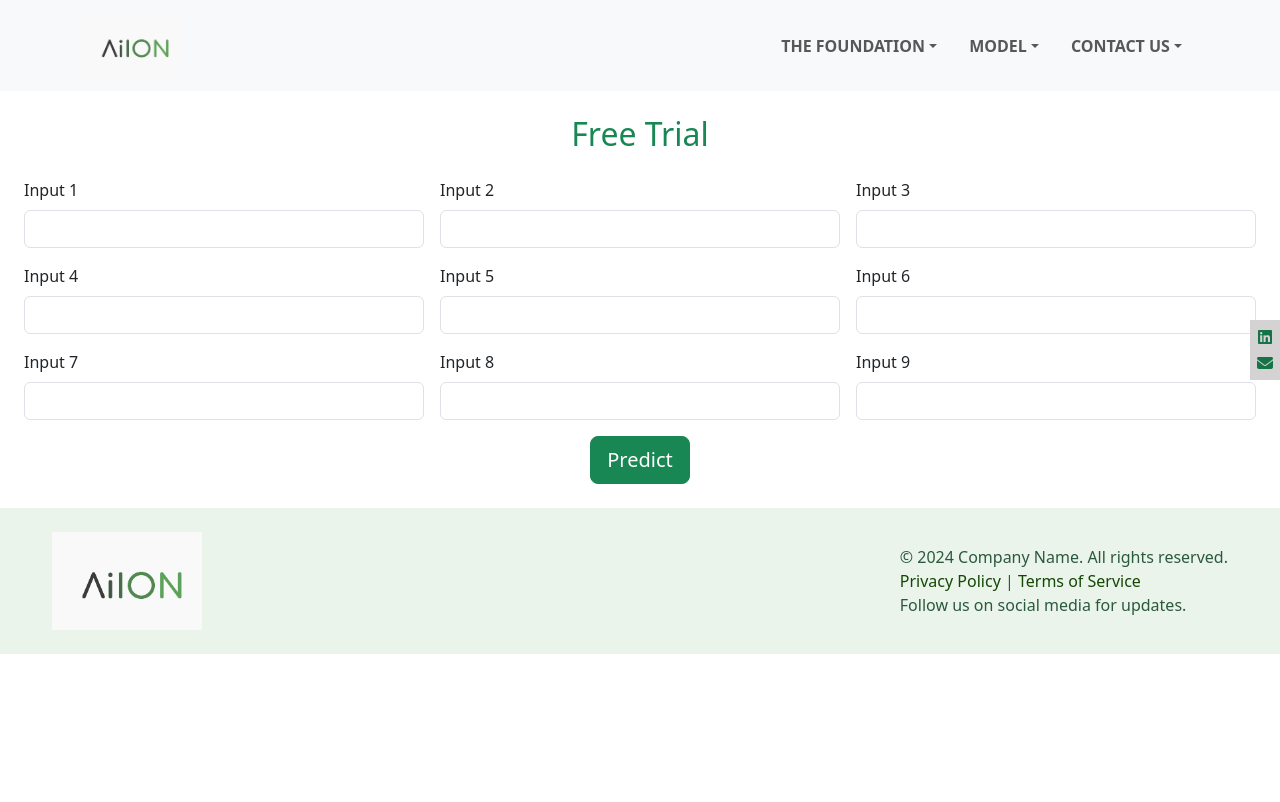
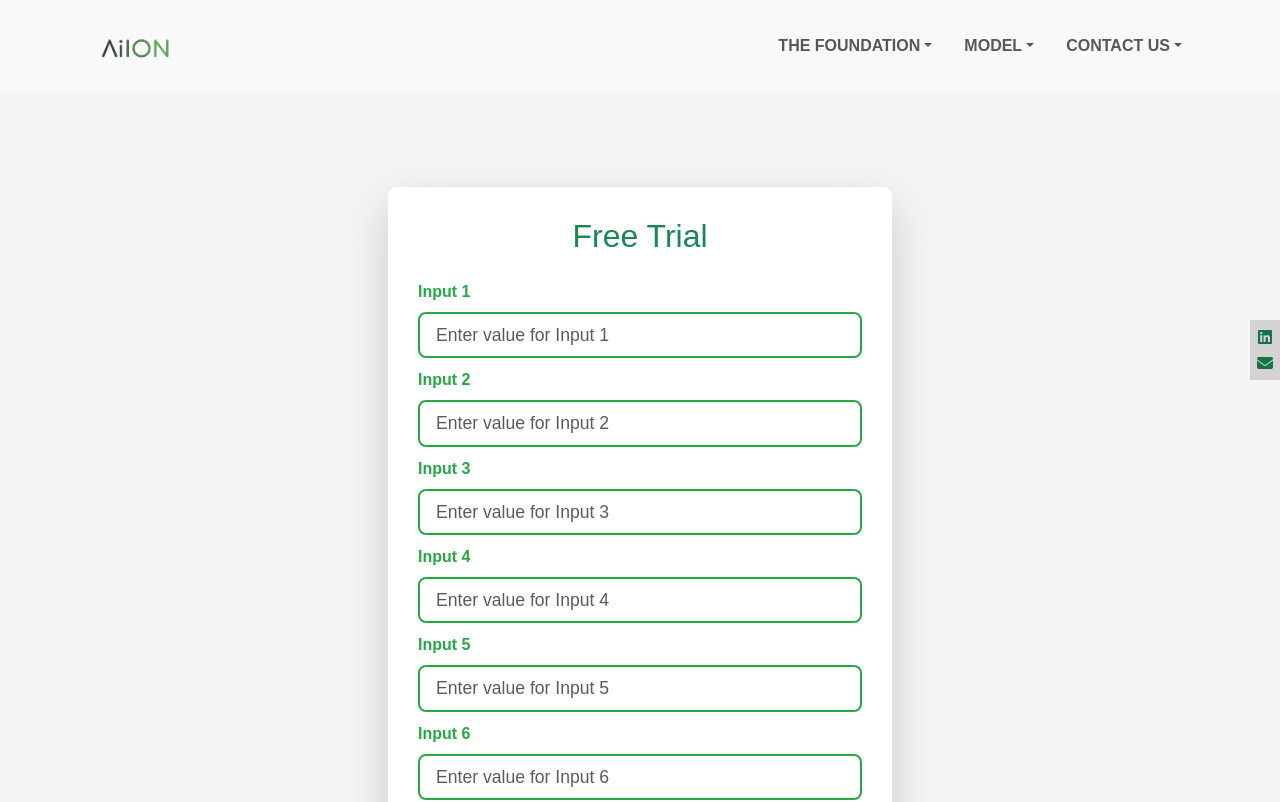
Before and after one commit to Mohabyoussef09/aiion, a React (Vite) app in the folder aiion-project/: page /single in a window 1280 px wide. Shown: the top 802 px of the page. Built offline with nearby package versions, Linux system fonts and the light colour scheme.

Commit message:
single input section updated

```diff
--- a/aiion-project/src/Components/SingleInput/SingleInput.jsx
+++ b/aiion-project/src/Components/SingleInput/SingleInput.jsx
@@ -35,11 +35,13 @@ function SingleInput() {
 
   return (
     <>
-      <div className="form-container">
-        <div className="form-box shadow-lg p-4">
-          <h2 className="mb-4 text-center text-success">Free Trial</h2>
+    <div className="form">
+    <div className="container mt-5 p-5">
+        <div className="card shadow-lg">
+          <div className="card-body">
+            <h2 className="text-center mb-4 text-success">Free Trial</h2>
             <form onSubmit={formik.handleSubmit} className="row g-3">
-            <div className="col-md-4">
+              <div className="form-group">
                 <label htmlFor="input1" className="form-label">
                   Input 1
                 </label>
@@ -49,11 +51,10 @@ function SingleInput() {
                   value={formik.values.a}
                   name="a"
                   type="text"
-                className="form-control"
+                  className="form-control form-control-lg"
                   id="input1"
+                  placeholder={`Enter value for Input 1`}
                 />
-            </div>
-            <div className="col-md-4">
                 <label htmlFor="input2" className="form-label">
                   Input 2
                 </label>
@@ -63,11 +64,10 @@ function SingleInput() {
                   value={formik.values.b}
                   name="b"
                   type="text"
-                className="form-control"
+                  className="form-control form-control-lg"
                   id="input2"
+                  placeholder={`Enter value for Input 2`}
                 />
-            </div>
-            <div className="col-md-4">
                 <label htmlFor="input3" className="form-label">
                   Input 3
                 </label>
@@ -77,11 +77,10 @@ function SingleInput() {
                   value={formik.values.c}
                   name="c"
                   type="text"
-                className="form-control"
+                  className="form-control form-control-lg"
                   id="input3"
+                  placeholder={`Enter value for Input 3`}
                 />
-            </div>
-            <div className="col-md-4">
                 <label htmlFor="input4" className="form-label">
                   Input 4
                 </label>
@@ -91,11 +90,10 @@ function SingleInput() {
                   value={formik.values.d}
                   name="d"
                   type="text"
-                className="form-control"
+                  className="form-control form-control-lg"
                   id="input4"
+                  placeholder={`Enter value for Input 4`}
                 />
-            </div>
-            <div className="col-md-4">
                 <label htmlFor="input5" className="form-label">
                   Input 5
                 </label>
@@ -105,11 +103,10 @@ function SingleInput() {
                   value={formik.values.e}
                   name="e"
                   type="text"
-                className="form-control"
+                  className="form-control form-control-lg"
                   id="input5"
+                  placeholder={`Enter value for Input 5`}
                 />
-            </div>
-            <div className="col-md-4">
                 <label htmlFor="input6" className="form-label">
                   Input 6
                 </label>
@@ -119,11 +116,10 @@ function SingleInput() {
                   value={formik.values.f}
                   name="f"
                   type="text"
-                className="form-control"
+                  className="form-control form-control-lg"
                   id="input6"
+                  placeholder={`Enter value for Input 6`}
                 />
-            </div>
-            <div className="col-md-4">
                 <label htmlFor="input7" className="form-label">
                   Input 7
                 </label>
@@ -133,11 +129,10 @@ function SingleInput() {
                   value={formik.values.g}
                   name="g"
                   type="text"
-                className="form-control"
+                  className="form-control form-control-lg"
                   id="input7"
+                  placeholder={`Enter value for Input 7`}
                 />
-            </div>
-            <div className="col-md-4">
                 <label htmlFor="input8" className="form-label">
                   Input 8
                 </label>
@@ -147,11 +142,10 @@ function SingleInput() {
                   value={formik.values.h}
                   name="h"
                   type="text"
-                className="form-control"
+                  className="form-control form-control-lg"
                   id="input8"
+                  placeholder={`Enter value for Input 9`}
                 />
-            </div>
-            <div className="col-md-4">
                 <label htmlFor="input9" className="form-label">
                   Input 9
                 </label>
@@ -161,17 +155,19 @@ function SingleInput() {
                   value={formik.values.i}
                   name="i"
                   type="text"
-                className="form-control"
+                  className="form-control form-control-lg"
                   id="input9"
+                  placeholder={`Enter value for Input 9`}
                 />
               </div>
-            <div className="text-center">
-              <button type="submit" className="btn btn-success btn-lg">
+              <button type="submit" className="btn btn-success btn-lg w-100">
                 Predict
               </button>
-            </div>
             </form>
           </div>
+        </div>
+      </div>
+
     </div>
     </>
   );
--- a/aiion-project/src/index.css
+++ b/aiion-project/src/index.css
@@ -64,7 +64,7 @@
 
 
 .header {
-  background: linear-gradient(135deg, #e9f9e1, #c2f2c1);
+  background: linear-gradient(135deg, #e9f9e1, #499647);
   padding: 50px 0;
   overflow: hidden;
 }
@@ -176,7 +176,7 @@
 
 
 .footer-container {
-  background-color: #eaf4ea;
+  background-color: #ffffff;
   color: #2b593e;
 }
 
@@ -200,3 +200,53 @@
 .footer-text a:hover {
   color: #21a021;
 }
+
+
+/* ======================================================== */
+
+
+body {
+  background-color: #f5f5f5;
+  font-family: 'Arial', sans-serif;
+}
+
+.form .container {
+  max-width: 600px;
+
+}
+
+.card {
+  border: none;
+  background-color: #ffffff;
+}
+
+.card-body {
+  padding: 30px;
+}
+
+.form-label {
+  font-weight: bold;
+  color: #28a745;
+}
+
+.form-control {
+  border: 2px solid #28a745;
+  font-size: 1.1rem;
+  margin-bottom: 10px;
+}
+
+.form-control:focus {
+  box-shadow: none;
+  border-color: #0e9b2f;
+}
+
+.btn-success {
+  background-color: #28a745;
+  border-color: #28a745;
+  border-radius: 5px;
+}
+
+.btn-success:hover {
+  background-color: #218838;
+  border-color: #1e7e34;
+}
```
Lines whose indentation alone changed are shown as unchanged.
